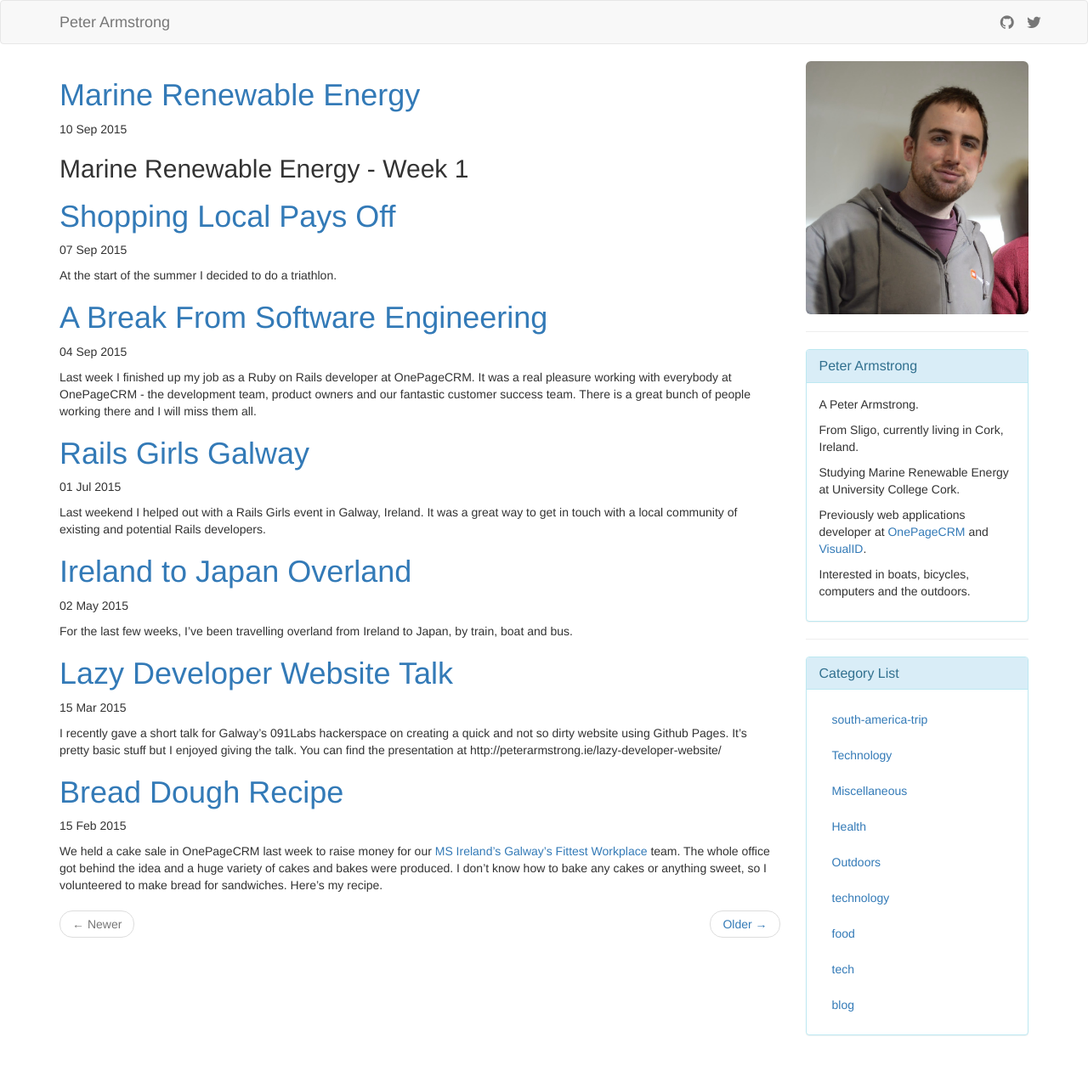
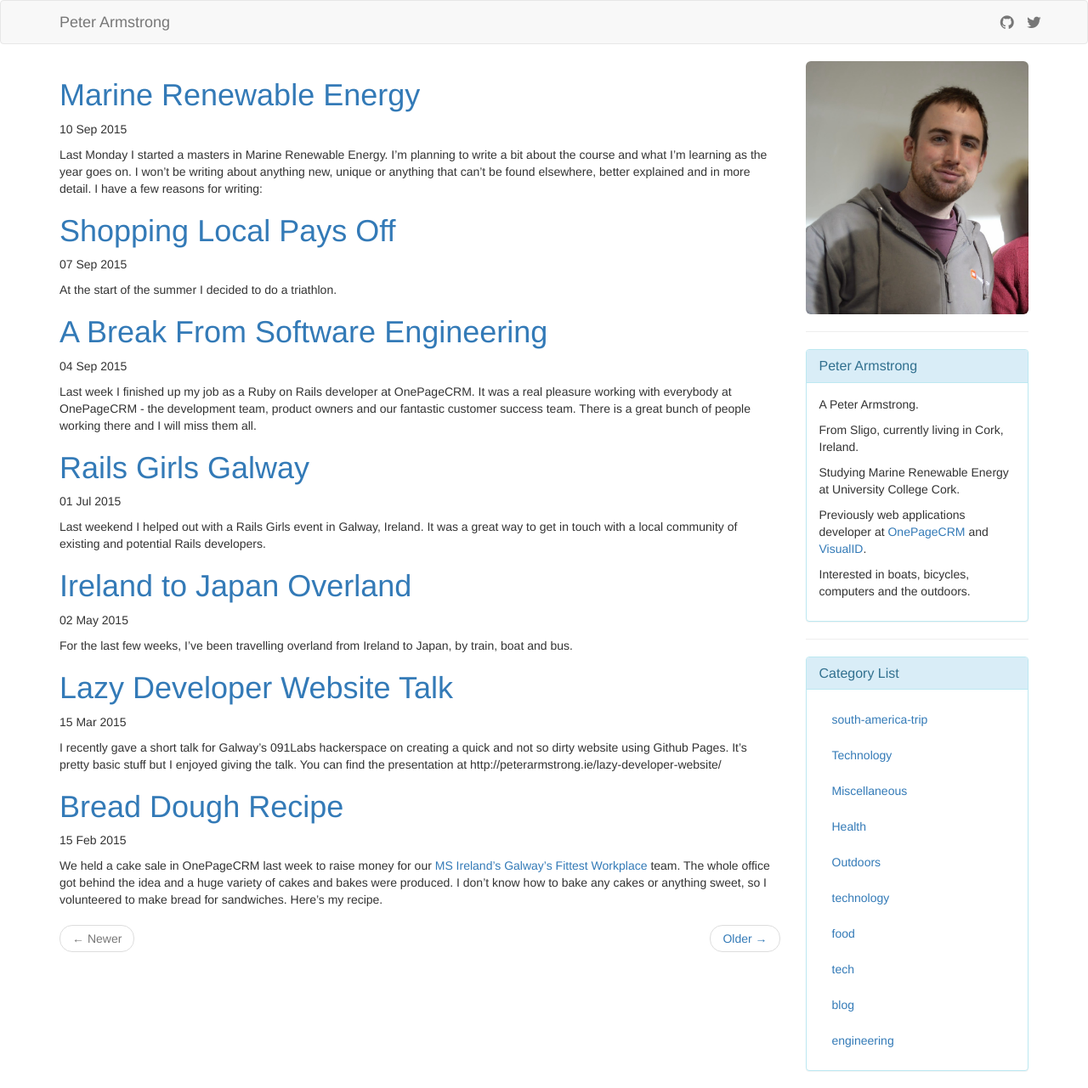
Before and after one commit to peteretep/peteretep.github.io, a Jekyll site: the page built from index.html, in a window 1280 px wide. Shown: the whole page at 85% size. Built offline with Jekyll 4.4.1, drawn with Linux system fonts in a browser that asks for light colours; nearby versions of some CDN libraries; Markdown is read by kramdown in place of the engine named in the settings; the list of posts is cut into pages by our own code; before the commit the page ends 1239 px from its top, so only the background shows below that.

Commit message:
Updated 2015-09-10-marine-renewable-energy.md

```diff
--- a/_posts/2015-09-10-marine-renewable-energy.md
+++ b/_posts/2015-09-10-marine-renewable-energy.md
@@ -1,9 +1,12 @@
 ---
 published: true
+layout: post
+slug: "marine-renewable-energy"
+category: engineering
+author: peter
 ---
 
 
-## Marine Renewable Energy - Week 1
 
 Last Monday I started a masters in Marine Renewable Energy. I'm planning to write a bit about the course and what I'm learning as the year goes on.
 I won't be writing about anything new, unique or anything that can't be found elsewhere, better explained and in more detail.
```
